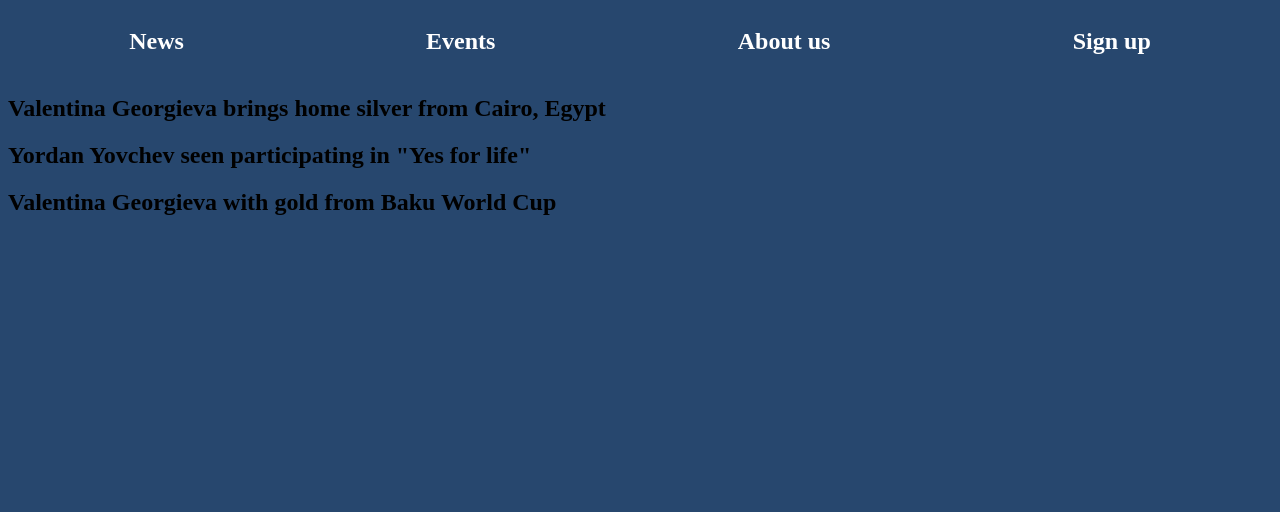
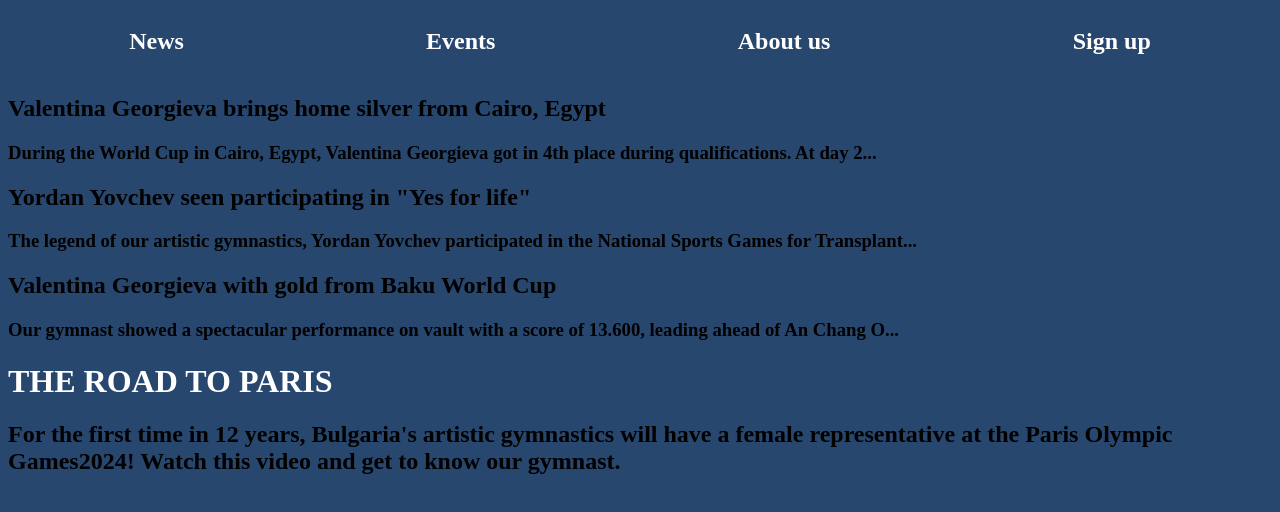
Before and after one commit to desi20/gym-web-page, a plain HTML site: page index.html in a window 1280 px wide. Drawn offline with Linux system fonts and the light colour scheme.

Commit message:
some text

```diff
--- a/index.html
+++ b/index.html
@@ -15,12 +15,13 @@
         <h1>Sign up</h1>
     </nav>
     <h2>Valentina Georgieva brings home silver from Cairo, Egypt</h2>
+   <h3>During the World Cup in Cairo, Egypt, Valentina Georgieva got in 4th place during qualifications. At day 2... </h3>
     <h2>Yordan Yovchev seen participating in "Yes for life"</h2>
+    <h3>The legend of our artistic gymnastics, Yordan Yovchev participated in the National Sports Games for Transplant...</h3>
     <h2>Valentina Georgieva with gold from Baku World Cup</h2>
-
-
-
+    <h3>Our gymnast showed a spectacular performance on vault with a score of 13.600, leading ahead of An Chang O...</h3>
+    <h1>THE ROAD TO PARIS</h1>
+    <h2>For the first time in 12 years, Bulgaria's artistic gymnastics will have a female representative at the Paris Olympic Games2024! Watch this video and get to know our gymnast.</h2>
 </div>
-
 </body>
 </html>
```
